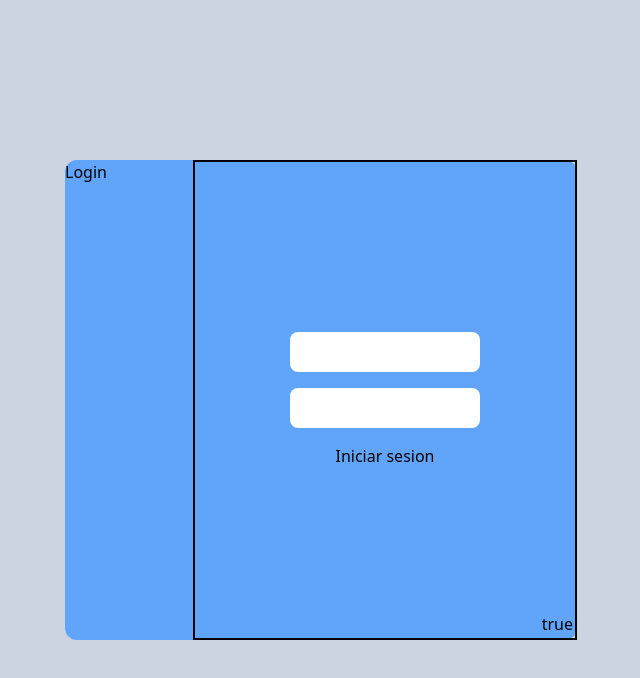
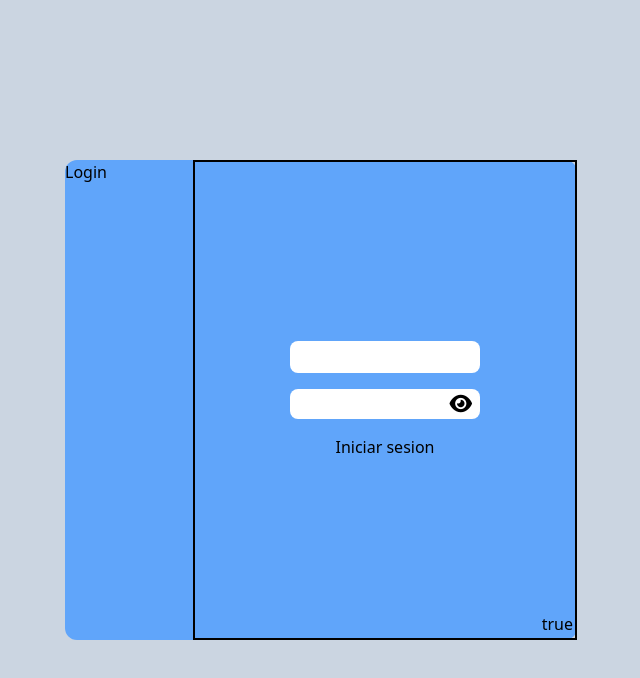
Before and after one commit to LeoUPerez/Todo-List-Frontend, a React (Vite) app: page / in a window 1280 px wide. Shown: the top 678 px of the page, without its empty margins (319-959 px from the left). Built offline with nearby package versions, Linux system fonts and the light colour scheme.

Commit message:
Añadiendo nuevo componenente de visualizar contras

```diff
--- a/src/Pages/Login/Login.jsx
+++ b/src/Pages/Login/Login.jsx
@@ -2,14 +2,13 @@ import React, { useEffect, useState } from 'react'
 import Register from '../../Components/Register/Register';
 import Card_Info from '../../Components/Card_Info/Card_Info';
 import { Login_Sesion } from '../../Services/Login_API';
+import SeePasswordButton from '../../Components/SeePasswordButton/SeePasswordButton'
 
 const Login = () => {
 
-  //! UseState
   const [OpenRegister, setOpenRegister] = useState(false);
   const [User, setUser] = useState("");
   const [Password, setPassword] = useState("");
-
 
   const Onchange = (setState) => (event) => {
     setState(event.target.value);
@@ -29,10 +28,12 @@ const Login = () => {
      <div className="w-2/5 h-3/5 rounded-xl bg-blue-400 relative flex">
         <Card_Info data="Login"/>
         <form className='w-3/4 h-full border-2 border-black flex justify-center items-center flex-col gap-4'>
-          <input type="text" onChange={Onchange(setUser)} value={User} className='w-1/2 min-h-[6%] p-2 rounded-lg'/>
-          <input type="text" onChange={Onchange(setPassword)} value={Password} className='w-1/2 min-h-[6%] p-2 rounded-lg'/>
+          <input onChange={Onchange(setUser)} type="text" value={User} className='w-1/2 min-h-[6%] p-1 rounded-lg'/>
+          <div className='w-1/2 min-h-[6%] flex gap-1 justify-center items-center relative'>
+           <input onChange={Onchange(setPassword)} type="password" value={Password} className='w-full h-full p-1 rounded-lg '/>
+           <SeePasswordButton/>
+          </div>
           <button onClick={(e)=>{e.preventDefault(); Login_Sesion(User, Password)}}>Iniciar sesion</button>
-          {/* Formulario Login */}
         </form>
         <button onClick={(e)=>{e.preventDefault(); OpenRegis()}} className='absolute right-1 bottom-1'>true</button>
      </div>
```
